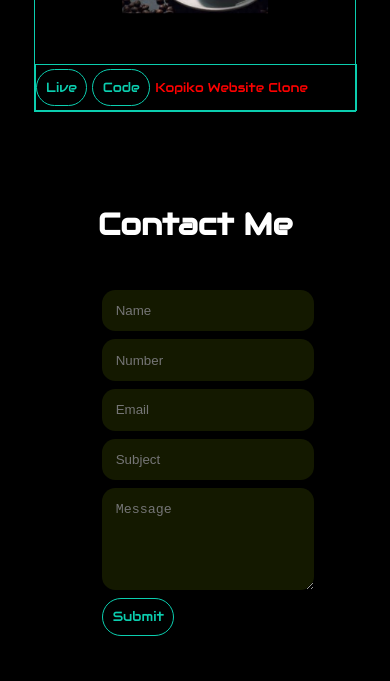
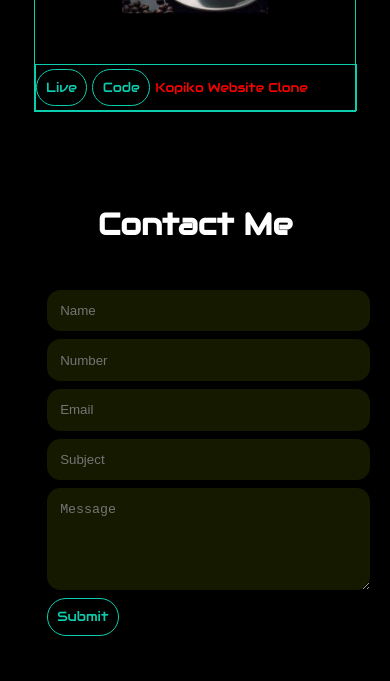
Before and after one commit to blbineeshbabu2/portfolio, a plain HTML site: page index.html in a window 390 px wide. Shown: the part 4569-5250 px from the top of the page. Drawn offline with nearby package versions, Linux system fonts and the light colour scheme.

Commit message:
Update style.css

```diff
--- a/css/style.css
+++ b/css/style.css
@@ -605,6 +605,9 @@ a{
     .contactContainer{
         justify-items: center;
     }
+    .contactContainer{
+        width: 80%;
+    }
 }
 
 
```
